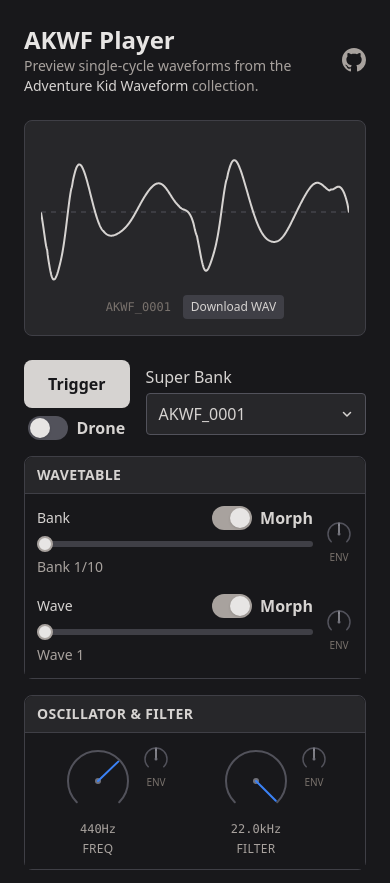
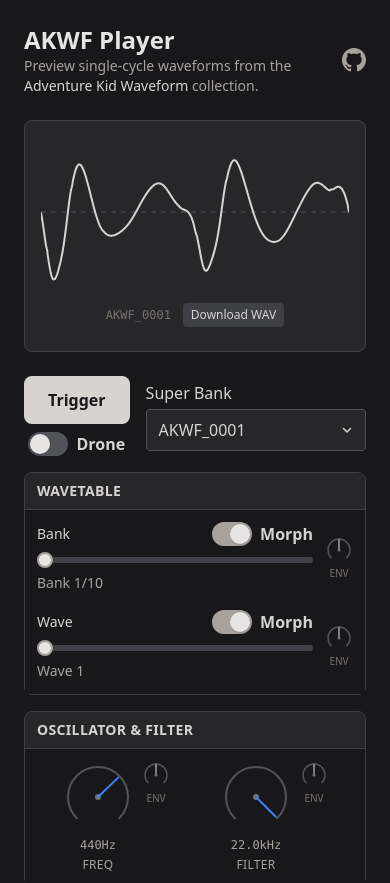
Before and after one commit to tashian/waves, a React (Vite) app: page / in a window 390 px wide. Shown: the top 883 px of the page. Built offline with nearby package versions, Linux system fonts and the light colour scheme.

Commit message:
Mobile updates

```diff
--- a/src/WaveformPlayer.tsx
+++ b/src/WaveformPlayer.tsx
@@ -585,7 +585,7 @@
       {/* Waveform Display */}
       <div className="border border-zinc-700 rounded-lg p-4 bg-zinc-800 flex flex-col items-center">
         <WaveformDisplay data={getMorphedWaveform()} height={150} color="#d6d3d1" backgroundColor="#27272a" centerLineColor="#52525b" showCenterLine={true} />
-        <div className="mt-2 flex items-center gap-3">
+        <div className="mt-2 flex items-center gap-3 min-h-[2.5rem]">
           <p className="text-xs text-stone-500 font-mono">
             {isLoading ? 'Loading...' : getMorphLabel()}
           </p>
```
